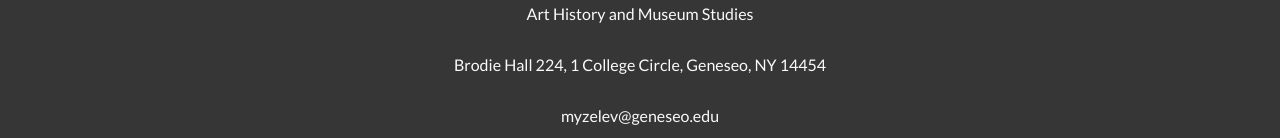
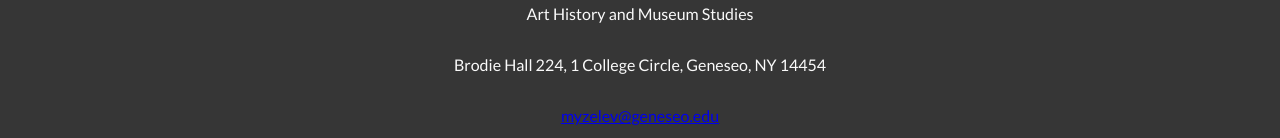
Before and after one commit to myzelev/personalwebsite, a Jekyll site: the page built from index.html, in a window 1280 px wide. Shown: the part 1189-1327 px from the top of the page. Built offline with Jekyll 4.4.1, drawn with Linux system fonts in a browser that asks for light colours.

Commit message:
Add email link in footer

```diff
--- a/_includes/footer.html
+++ b/_includes/footer.html
@@ -3,5 +3,7 @@
   <p>State University of New York at Geneseo</p>
   <p>Art History and Museum Studies</p>
   <p>Brodie Hall 224, 1 College Circle, Geneseo, NY 14454</p>
-  <p>myzelev@geneseo.edu</p>
+  <p>
+    <a target="_blank" href="mailto:myzelev@geneseo.edu">myzelev@geneseo.edu</a>
+  </p>
 </footer>
```
